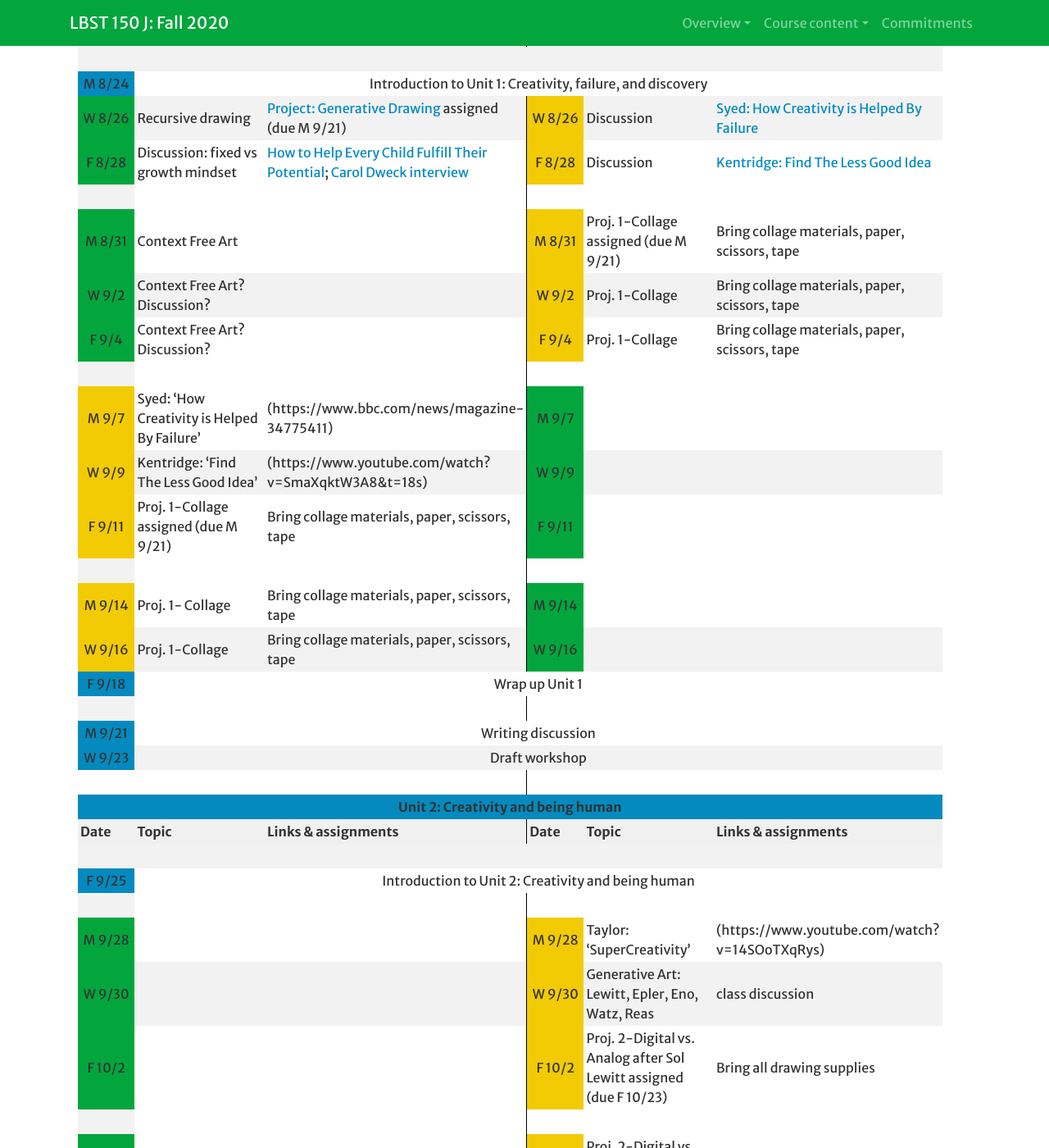
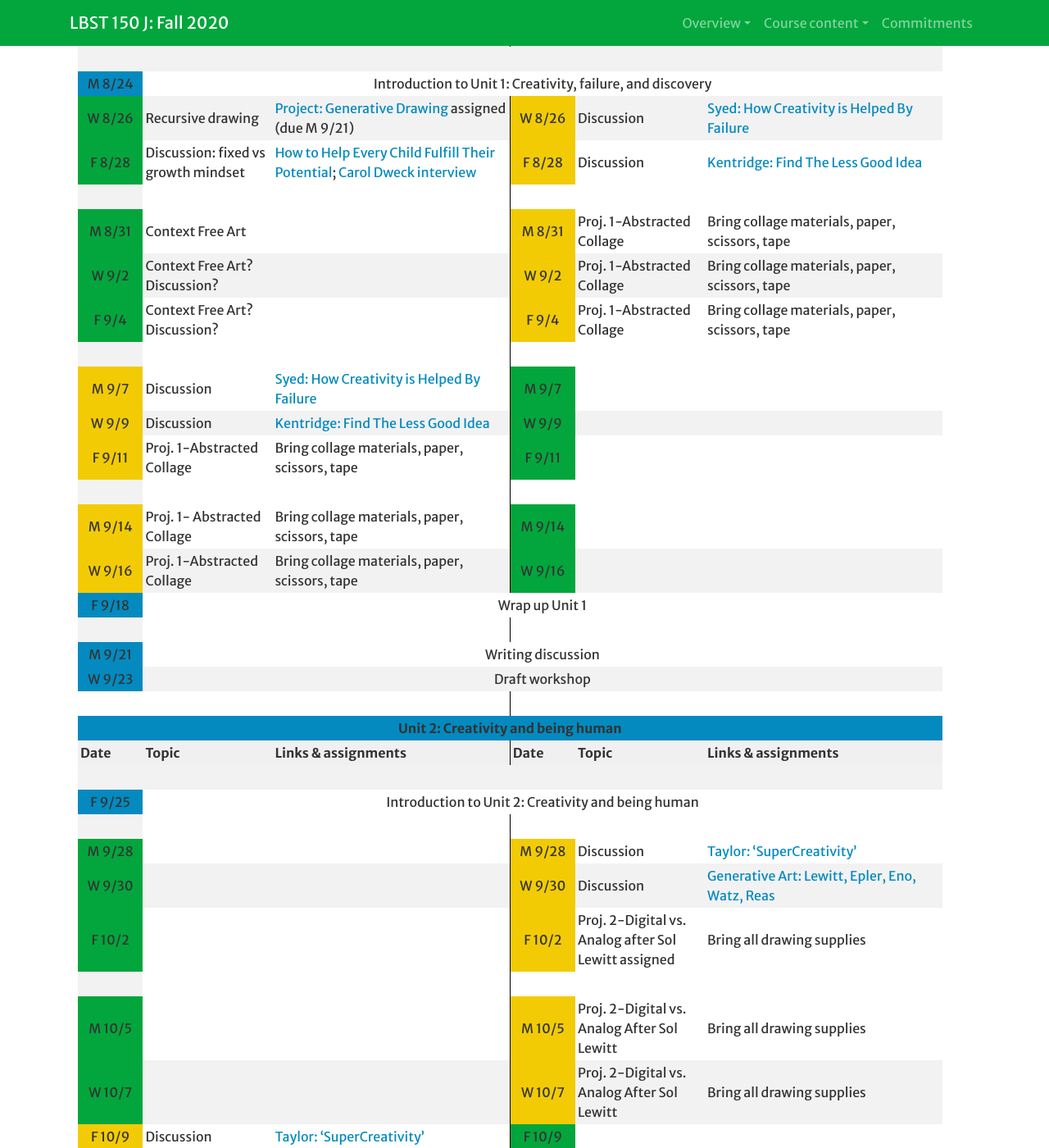
Before and after one commit to Hendrix-CS/creativity-TEC, a Jekyll site: the page built from index.md, in a window 1280 px wide and 1400 px high, scrolled down 2054 px. Shown: the whole window at 82% size. Built offline with Jekyll 4.4.1, drawn with Linux system fonts in a browser that asks for light colours; a script that is not in the unit is left out; our own code applies the rules of GitHub Pages for plain Markdown files; some of the changed text lies outside the part shown.

Commit message:
Update _config.yml

```diff
--- a/_config.yml
+++ b/_config.yml
@@ -151,7 +151,7 @@ calendar:
     notes1: ""
 
     instr2: gill
-    topic2: "Proj. 1-Collage assigned (due M 9/21)"
+    topic2: "Proj. 1-Abstracted Collage"
     notes2: "Bring collage materials, paper, scissors, tape"
 
   - date: W 9/2
@@ -161,7 +161,7 @@ calendar:
     notes1: ""
 
     instr2: gill
-    topic2: "Proj. 1-Collage"
+    topic2: "Proj. 1-Abstracted Collage"
     notes2: "Bring collage materials, paper, scissors, tape"
 
   - date: F 9/4
@@ -171,14 +171,14 @@ calendar:
     notes1: ""
 
     instr2: gill
-    topic2: "Proj. 1-Collage"
+    topic2: "Proj. 1-Abstracted Collage"
     notes2: "Bring collage materials, paper, scissors, tape"
 
   - date: M 9/7
 
     instr1: gill
-    topic1: "Syed: 'How Creativity is Helped By Failure'"
-    notes1: "(https://www.bbc.com/news/magazine-34775411)"
+    topic1: "Discussion"
+    notes1: "[Syed: How Creativity is Helped By Failure](https://www.bbc.com/news/magazine-34775411)"
 
     instr2: yorgey
     topic2: ""
@@ -187,8 +187,8 @@ calendar:
   - date: W 9/9
 
     instr1: gill
-    topic1: "Kentridge: 'Find The Less Good Idea'"
-    notes1: "(https://www.youtube.com/watch?v=SmaXqktW3A8&t=18s)"
+    topic1: "Discussion"
+    notes1: "[Kentridge: Find The Less Good Idea](https://www.youtube.com/watch?v=SmaXqktW3A8&t=18s)"
 
     instr2: yorgey
     topic2: ""
@@ -197,7 +197,7 @@ calendar:
   - date: F 9/11
 
     instr1: gill
-    topic1: "Proj. 1-Collage assigned (due M 9/21)"
+    topic1: "Proj. 1-Abstracted Collage"
     notes1: "Bring collage materials, paper, scissors, tape"
 
     instr2: yorgey
@@ -207,7 +207,7 @@ calendar:
   - date: M 9/14
 
     instr1: gill
-    topic1: "Proj. 1- Collage"
+    topic1: "Proj. 1- Abstracted Collage"
     notes1: "Bring collage materials, paper, scissors, tape"
 
     instr2: yorgey
@@ -217,7 +217,7 @@ calendar:
   - date: W 9/16
 
     instr1: gill
-    topic1: "Proj. 1-Collage"
+    topic1: "Proj. 1-Abstracted Collage"
     notes1: "Bring collage materials, paper, scissors, tape"
 
     instr2: yorgey
@@ -255,8 +255,8 @@ calendar:
     notes1: ""
 
     instr2: gill
-    topic2: "Taylor: 'SuperCreativity'"
-    notes2: "(https://www.youtube.com/watch?v=14SOoTXqRys)"
+    topic2: "Discussion"
+    notes2: "[Taylor: 'SuperCreativity'](https://www.youtube.com/watch?v=14SOoTXqRys)"
 
   - date: W 9/30
 
@@ -265,8 +265,8 @@ calendar:
     notes1: ""
 
     instr2: gill
-    topic2: "Generative Art: Lewitt, Epler, Eno, Watz, Reas"
-    notes2: "class discussion"
+    topic2: "Discussion"
+    notes2: "[Generative Art: Lewitt, Epler, Eno, Watz, Reas](https://massmoca.org/sol-lewitt/)"
 
   - date: F 10/2
 
@@ -275,7 +275,7 @@ calendar:
     notes1: ""
 
     instr2: gill
-    topic2: "Proj. 2-Digital vs. Analog after Sol Lewitt assigned (due F 10/23)"
+    topic2: "Proj. 2-Digital vs. Analog after Sol Lewitt assigned"
     notes2: "Bring all drawing supplies"
 
   - date: M 10/5
@@ -301,8 +301,8 @@ calendar:
   - date: F 10/9
 
     instr1: gill
-    topic1: "Taylor: 'SuperCreativity'"
-    notes1: "(https://www.youtube.com/watch?v=14SOoTXqRys)"
+    topic1: "Discussion"
+    notes1: "[Taylor: 'SuperCreativity'](https://www.youtube.com/watch?v=14SOoTXqRys)"
 
     instr2: yorgey
     topic2: ""
@@ -311,8 +311,8 @@ calendar:
   - date: M 10/12
 
     instr1: gill
-    topic1: "Generative Art: Lewitt, Epler, Eno, Watz, Reas"
-    notes1: "class discussion"
+    topic1: "Discussion"
+    notes1: "[Generative Art: Lewitt, Epler, Eno, Watz, Reas](https://massmoca.org/sol-lewitt/)"
 
     instr2: yorgey
     topic2: ""
@@ -321,7 +321,7 @@ calendar:
   - date: W 10/14
 
     instr1: gill
-    topic1: "Proj. 2-Digital vs. Analog after Sol Lewitt assigned (due F 10/23)"
+    topic1: "Proj. 2-Digital vs. Analog after Sol Lewitt"
     notes1: "Bring all drawing supplies"
 
     instr2: yorgey
@@ -369,8 +369,8 @@ calendar:
     notes1: ""
 
     instr2: gill
-    topic2: "Art that Engages: Swoon, Ai Weiwei, Allora & Calzadilla, Johnson"
-    notes2: "class discussion"
+    topic2: "Discussion"
+    notes2: "[Art that Engages: Swoon & Ai Weiwei](https://www.youtube.com/watch?v=5298KZuW_JE)(https://art21.org/watch/art-in-the-twenty-first-century/s6/ai-weiwei-in-change-segment/)"
 
   - date: W 10/28
 
@@ -379,8 +379,8 @@ calendar:
     notes1: ""
 
     instr2: gill
-    topic2: "Art that Engages: Swoon, Ai Weiwei, Allora & Calzadilla, Johnson"
-    notes2: "class discussion"
+    topic2: "Discussion"
+    notes2: "[Art that Engages: Allora & Calzadilla and Johnson](https://art21.org/artist/allora-calzadilla/)"
 
   - date: F 10/30
 
@@ -420,8 +420,8 @@ calendar:
   - date: M 11/9
 
     instr1: gill
-    topic1: "Art that Engages: Swoon, Ai Weiwei, Allora & Calzadilla, Johnson"
-    notes1: "class discussion"
+    topic1: "Discussion"
+    notes1: "[Art that Engages: Swoon & Ai Weiwei](https://www.youtube.com/watch?v=5298KZuW_JE)(https://art21.org/watch/art-in-the-twenty-first-century/s6/ai-weiwei-in-change-segment/)"
 
     instr2: yorgey
     topic2: ""
@@ -430,8 +430,8 @@ calendar:
   - date: W 11/11
 
     instr1: gill
-    topic1: "Art that Engages: Swoon, Ai Weiwei, Allora & Calzadilla, Johnson"
-    notes1: "class discussion"
+    topic1: ""
+    notes1: "[Art that Engages: Allora & Calzadilla and Johnson](https://art21.org/artist/allora-calzadilla/)"
 
     instr2: yorgey
     topic2: ""
@@ -440,7 +440,7 @@ calendar:
   - date: F 11/13
 
     instr1: gill
-    topic1: "Proj. 3-The Artistic Intervention assigned (due T 12/8)"
+    topic1: "Proj. 3-The Artistic Intervention"
     notes1: "work on project plan"
 
     instr2: yorgey
@@ -477,7 +477,7 @@ calendar:
     instr1: group
     topic1: ""
 
-  - blank: "TBD"
+  - blank: "Writing 2 is Due"
 
   - date: T 12/8
 
```
